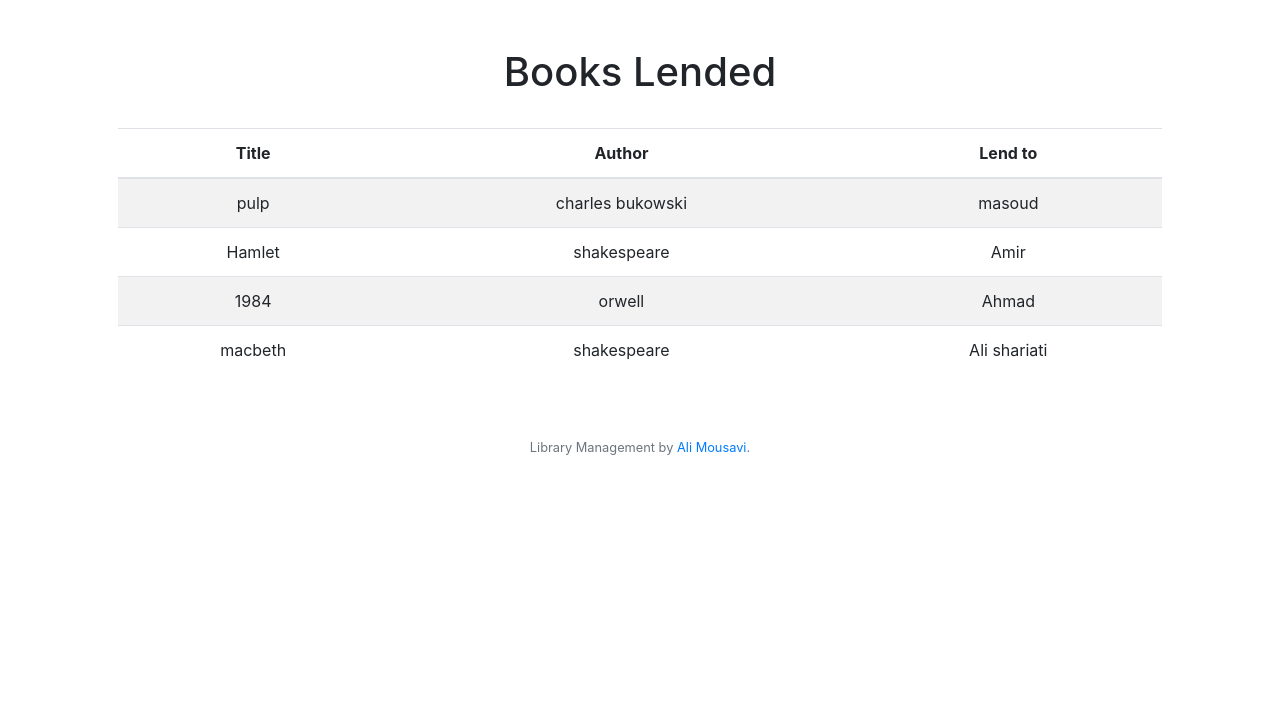
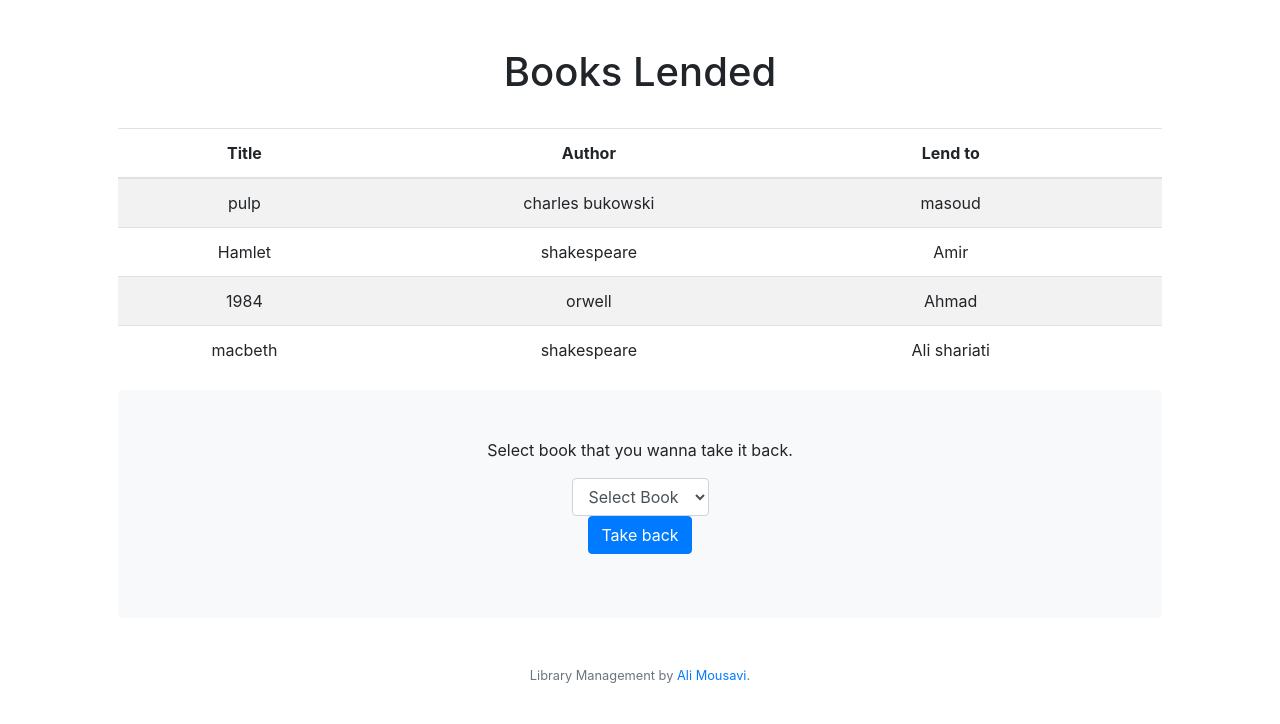
Before and after one commit to sealimousavi/llibman, a Flask app: page /lended in a window 1280 px wide. Shown: the part 76-800 px from the top of the page. Run offline with Flask 2, Linux system fonts and the light colour scheme; a user stored in the database is signed in; some libraries are stand-ins or nearby versions.

Commit message:
lended option added

```diff
--- a/application.py
+++ b/application.py
@@ -157,13 +157,16 @@ def lend():
     else:
         return render_template("lend.html",)
 
-@app.route("/lended")
+@app.route("/lended", methods=["GET", "POST"])
 @login_required
 def lended():
     person = db.execute("SELECT username FROM users WHERE id=?", session["user_id"])
     name = person[0]
     person = name['username']
     books = db.execute("SELECT title,author,friend FROM lends WHERE user = ?", person)
+    title = request.args.get("title")
+    print(title)
+
     return render_template("lended.html",books=books)
 
 @app.route("/login", methods=["GET", "POST"])
--- a/templates/lended.html
+++ b/templates/lended.html
@@ -12,18 +12,41 @@
                 <th>Title</th>
                 <th>Author</th>
                 <th>Lend to</th>
+                <th></th>
             </tr>
         </thead>
         <tbody>
             <h1>Books Lended</h1>
             <br>
             {% for book in books  %}
+            <form >
                 <tr>
-                    <td>{{ book['title'] }}</td>
+                    <td name="title" >{{ book['title'] }}</td>
                     <td>{{ book['author'] }}</td>
                     <td>{{ book['friend'] }}</td>
+                    <td></td>
+                </tr>
+            </form>
+
             {% endfor %}
+
 
         </tbody>
     </table>
+    <form action="/lended" >
+    <div class="bg-light p-5 rounded">
+        <p>Select book that you wanna take it back. </p>
+        <div class="form-group" >
+            <select class="form-control" name="title">
+                <option disabled="" selected="" value="">Select Book</option>
+                {% for book in books  %}
+                    <option name="title">
+                        {{ book['title'] }}
+                    </option>
+                {% endfor %}
+            </select>
+            <br>
+        <button class="btn btn-primary" type="submit">Take back</button>
+    </form>
+    </div>
 {% endblock %}
```
Also changed, not shown: README.md, libman.db.
